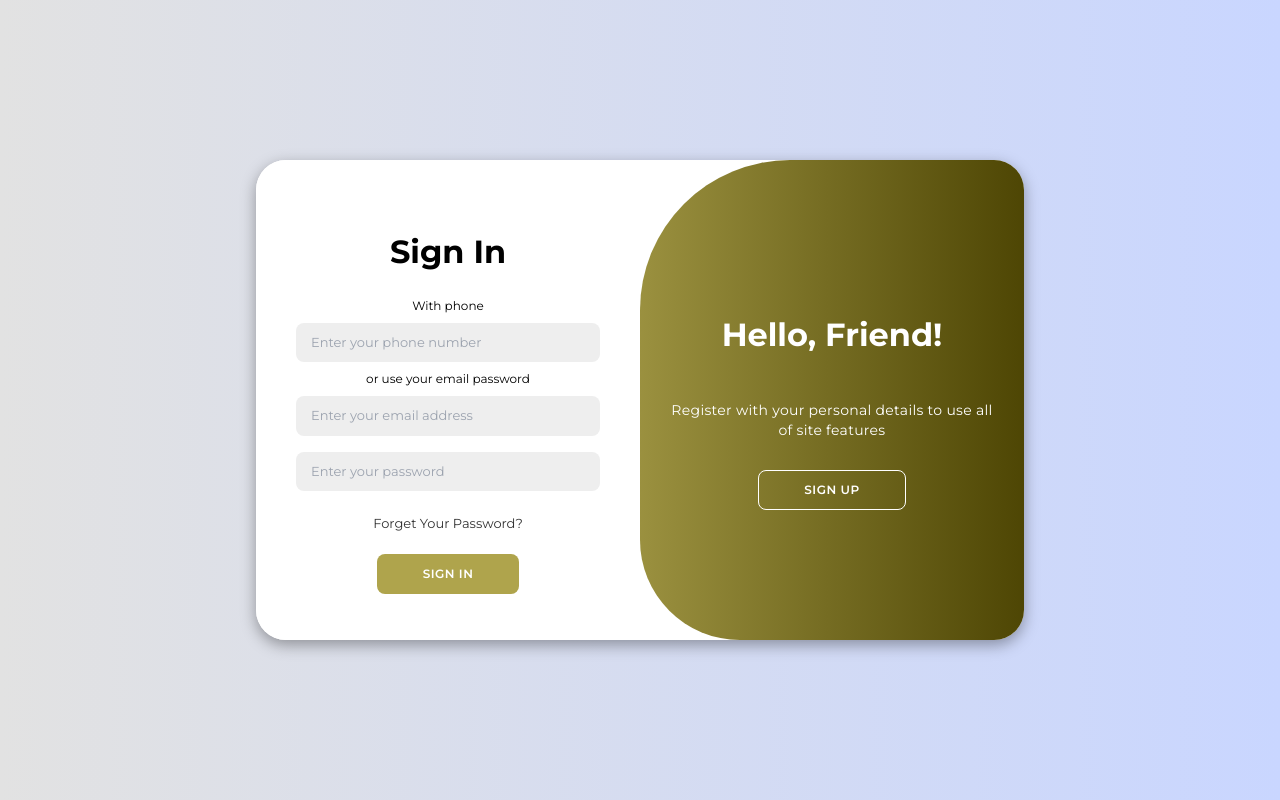
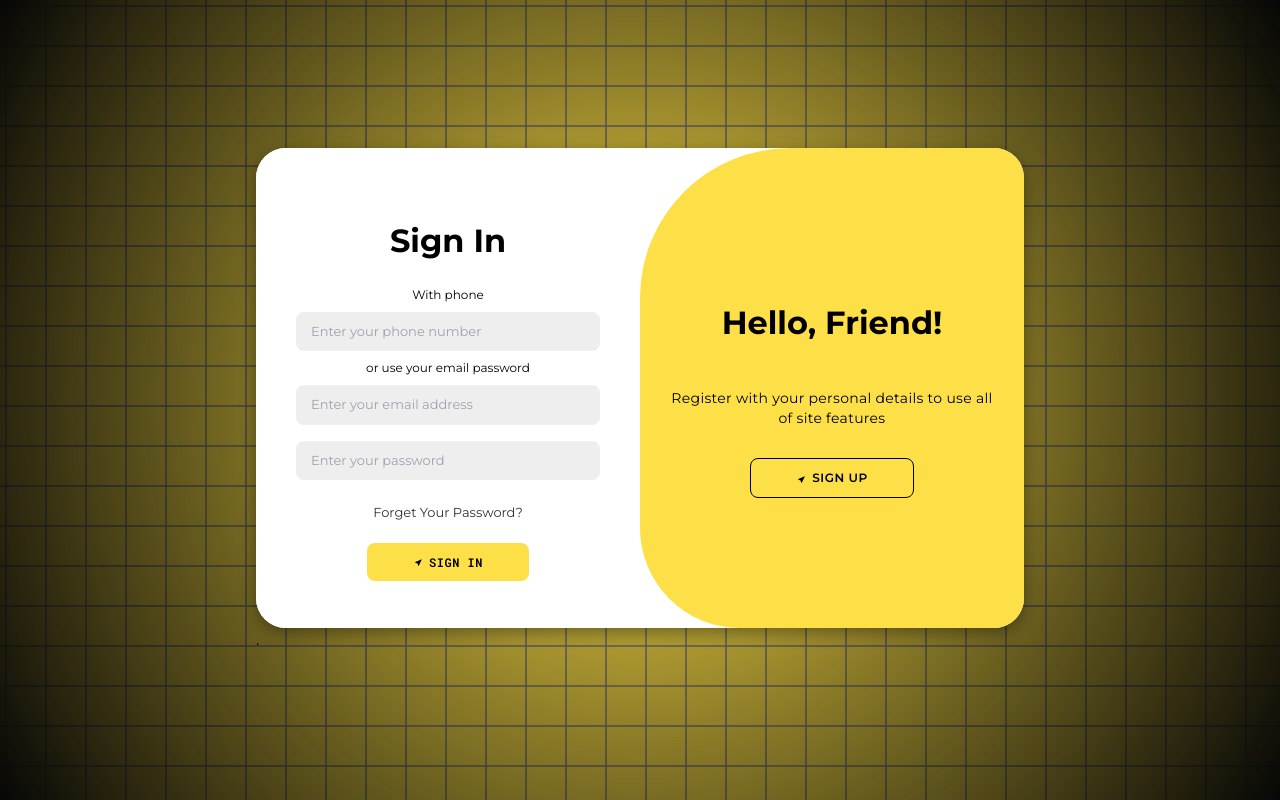
Before and after one commit to Sameer-Kadu/Go_Bus, a React (Vite) app in the folder GoBus_Frontend/: page /auth in a window 1280 px wide. Built offline with nearby package versions, Linux system fonts and the light colour scheme; a web font is replaced by a local one.

Commit message:
login page updated

```diff
--- a/GoBus_Frontend/src/authentication/Authentication.jsx
+++ b/GoBus_Frontend/src/authentication/Authentication.jsx
@@ -1,13 +1,28 @@
 
 import { useState } from "react";
+import Button from "../components/Button";
+import { TiLocationArrow } from "react-icons/ti";
+import Squares from "./Backgroung";
 
 const Authentication = () => {
   const [isActive, setIsActive] = useState(false);
 
   return (
-    <div className="bodydiv all">
+    <div className="bodydiv all text-black">
+
+    <div className="h-screen w-screen absolute">
+    <Squares
+      speed={0.5}
+      squareSize={40}
+      direction='diagonal' // up, down, left, right, diagonal
+      borderColor='gray'
+      hoverFillColor='yellow-200'
+      className="h-screen w-screen"
+    />
+    </div>
+    <div className="">
       <div
-        className={`container all  ${isActive ? "active" : ""}`}
+        className={` z-0 container all  ${isActive ? "active" : ""}`}
         id="container"
       >
         <div className="form-container sign-up all">
@@ -19,7 +34,12 @@ const Authentication = () => {
             <input type="email" placeholder="Enter your email" />
             <input type="password" placeholder="Enter your password" />
             <input type="password" placeholder="Re-enter your password" />
-            <button className="all">Sign Up</button>
+            <Button
+              id="watch-trailer"
+              title="Sign Up"
+              leftIcon={<TiLocationArrow />}
+              containerClass="!bg-yellow-300 flex-center gap-1"
+            />
           </form>
         </div>
         <div className="form-container sign-in all">
@@ -31,24 +51,30 @@ const Authentication = () => {
             <input type="email" placeholder="Enter your email address" />
             <input type="password" placeholder="Enter your password" />
             <a href="#">Forget Your Password?</a>
-            <button className="text-black">Sign In</button>
+            <Button
+              id="watch-trailer"
+              title="Sign in"
+              leftIcon={<TiLocationArrow />}
+              containerClass="!bg-yellow-300 flex-center gap-1"
+            />
           </form>
         </div>
         <div className="toggle-container all">
           <div className="toggle all">
-            <div className="toggle-panel toggle-left all">
+            <div className="toggle-panel toggle-left all text-black">
               <h1 className="all heading">Welcome Back!</h1>
               <p>Enter your personal details to use all of site features</p>
+
               <button
                 className="hid all"
                 id="login"
                 onClick={() => setIsActive(false)}
-              >
+              ><TiLocationArrow className="inline-flex mr-1"/>
                 Sign In
               </button>
             </div>
-            <div className="toggle-panel toggle-right all">
-              <h1 className="all heading">Hello, Friend!</h1>
+            <div className="toggle-panel toggle-right all text-black">
+              <h1 className="all heading text-black">Hello, Friend!</h1>
               <p>
                 Register with your personal details to use all of site features
               </p>
@@ -56,12 +82,13 @@ const Authentication = () => {
                 className="hid all"
                 id="register"
                 onClick={() => setIsActive(true)}
-              >
+              ><TiLocationArrow className="inline-flex mr-1"/>
                 Sign Up
               </button>
             </div>
           </div>
         </div>
+      </div>.
       </div>
     </div>
   );
--- /dev/null
+++ b/GoBus_Frontend/src/authentication/Backgroung.jsx
@@ -0,0 +1,141 @@
+import { useRef, useEffect, useState } from 'react';
+import PropTypes from 'prop-types';
+
+const Squares = ({
+  direction = 'right',
+  speed = 1,
+  borderColor = '#999',
+  squareSize = 40,
+  hoverFillColor = '#222',
+}) => {
+  const canvasRef = useRef(null);
+  const requestRef = useRef(null);
+  const numSquaresX = useRef();
+  const numSquaresY = useRef();
+  const gridOffset = useRef({ x: 0, y: 0 });
+  const [hoveredSquare, setHoveredSquare] = useState(null);
+
+  useEffect(() => {
+    const canvas = canvasRef.current;
+    const ctx = canvas.getContext('2d');
+
+    const resizeCanvas = () => {
+      canvas.width = canvas.offsetWidth;
+      canvas.height = canvas.offsetHeight;
+      numSquaresX.current = Math.ceil(canvas.width / squareSize) + 1;
+      numSquaresY.current = Math.ceil(canvas.height / squareSize) + 1;
+    };
+
+    window.addEventListener('resize', resizeCanvas);
+    resizeCanvas();
+
+    const drawGrid = () => {
+      ctx.clearRect(0, 0, canvas.width, canvas.height);
+
+      const startX = Math.floor(gridOffset.current.x / squareSize) * squareSize;
+      const startY = Math.floor(gridOffset.current.y / squareSize) * squareSize;
+
+      for (let x = startX; x < canvas.width + squareSize; x += squareSize) {
+        for (let y = startY; y < canvas.height + squareSize; y += squareSize) {
+          const squareX = x - (gridOffset.current.x % squareSize);
+          const squareY = y - (gridOffset.current.y % squareSize);
+
+          if (
+            hoveredSquare &&
+            Math.floor((x - startX) / squareSize) === hoveredSquare.x &&
+            Math.floor((y - startY) / squareSize) === hoveredSquare.y
+          ) {
+            ctx.fillStyle = hoverFillColor;
+            ctx.fillRect(squareX, squareY, squareSize, squareSize);
+          }
+
+          ctx.strokeStyle = borderColor;
+          ctx.strokeRect(squareX, squareY, squareSize, squareSize);
+        }
+      }
+
+      const gradient = ctx.createRadialGradient(
+        canvas.width / 2,
+        canvas.height / 2,
+        0,
+        canvas.width / 2,
+        canvas.height / 2,
+        Math.sqrt(Math.pow(canvas.width, 2) + Math.pow(canvas.height, 2)) / 2
+      );
+      gradient.addColorStop(0, 'rgba(0, 0, 0, 0)');
+      gradient.addColorStop(1, '#060606');
+
+      ctx.fillStyle = gradient;
+      ctx.fillRect(0, 0, canvas.width, canvas.height);
+    };
+
+    const updateAnimation = () => {
+      const effectiveSpeed = Math.max(speed, 0.1);
+      switch (direction) {
+        case 'right':
+          gridOffset.current.x = (gridOffset.current.x - effectiveSpeed + squareSize) % squareSize;
+          break;
+        case 'left':
+          gridOffset.current.x = (gridOffset.current.x + effectiveSpeed + squareSize) % squareSize;
+          break;
+        case 'up':
+          gridOffset.current.y = (gridOffset.current.y + effectiveSpeed + squareSize) % squareSize;
+          break;
+        case 'down':
+          gridOffset.current.y = (gridOffset.current.y - effectiveSpeed + squareSize) % squareSize;
+          break;
+        case 'diagonal':
+          gridOffset.current.x = (gridOffset.current.x - effectiveSpeed + squareSize) % squareSize;
+          gridOffset.current.y = (gridOffset.current.y - effectiveSpeed + squareSize) % squareSize;
+          break;
+        default:
+          break;
+      }
+
+      drawGrid();
+      requestRef.current = requestAnimationFrame(updateAnimation);
+    };
+
+    // Track mouse hover
+    const handleMouseMove = (event) => {
+      const rect = canvas.getBoundingClientRect();
+      const mouseX = event.clientX - rect.left;
+      const mouseY = event.clientY - rect.top;
+
+      const startX = Math.floor(gridOffset.current.x / squareSize) * squareSize;
+      const startY = Math.floor(gridOffset.current.y / squareSize) * squareSize;
+
+      const hoveredSquareX = Math.floor((mouseX + gridOffset.current.x - startX) / squareSize);
+      const hoveredSquareY = Math.floor((mouseY + gridOffset.current.y - startY) / squareSize);
+
+      setHoveredSquare({ x: hoveredSquareX, y: hoveredSquareY });
+    };
+
+    const handleMouseLeave = () => {
+      setHoveredSquare(null);
+    };
+
+    canvas.addEventListener('mousemove', handleMouseMove);
+    canvas.addEventListener('mouseleave', handleMouseLeave);
+
+    requestRef.current = requestAnimationFrame(updateAnimation);
+
+    return () => {
+      window.removeEventListener('resize', resizeCanvas);
+      cancelAnimationFrame(requestRef.current);
+      canvas.removeEventListener('mousemove', handleMouseMove);
+      canvas.removeEventListener('mouseleave', handleMouseLeave);
+    };
+  }, [direction, speed, borderColor, hoverFillColor, hoveredSquare, squareSize]);
+
+  return <canvas ref={canvasRef} className="w-full h-full border-none block"></canvas>;
+};
+Squares.propTypes = {
+  direction: PropTypes.string,
+  speed: PropTypes.number,
+  borderColor: PropTypes.string,
+  squareSize: PropTypes.number,
+  hoverFillColor: PropTypes.string,
+};
+
+export default Squares;
--- a/GoBus_Frontend/src/components/Button.jsx
+++ b/GoBus_Frontend/src/components/Button.jsx
@@ -1,3 +1,4 @@
+import propTypes from 'prop-types';
 const Button = ({ title, id, rightIcon, leftIcon, containerClass }) => {
   return (
     <button
@@ -13,4 +14,11 @@ const Button = ({ title, id, rightIcon, leftIcon, containerClass }) => {
     </button>
   );
 };
+Button.propTypes = {
+  title: propTypes.string.isRequired,
+  id: propTypes.string.isRequired,
+  rightIcon: propTypes.element,
+  leftIcon: propTypes.element,
+  containerClass: propTypes.string,
+};
 export default Button;
--- a/GoBus_Frontend/src/components/Home.jsx
+++ b/GoBus_Frontend/src/components/Home.jsx
@@ -113,7 +113,7 @@ const Home = () => {
                 muted
                 id="current-video"
                 className="size-64 origin-center scale-150 object-cover object-center"
-                onLoadData={handleVideoLoad}
+                onLoadedData={handleVideoLoad}
               />
             </div>
           </div>
@@ -135,7 +135,7 @@ const Home = () => {
             loop
             muted
             className="absolute left-0 top-0 size-full object-cover object-center"
-            onLoadData={handleVideoLoad}
+            onLoadedData={handleVideoLoad}
           />
         </div>
 
@@ -150,7 +150,8 @@ const Home = () => {
             </h1>
 
             <p className="mb-5 max-w-64 font-robert-regular text-yellow-200">
-              India's No. 1 Online Bus Ticket Booking Site
+              {/* &apos for ' */}
+              India&apos;s No. 1 Online Bus Ticket Booking Site
             </p>
             {/*<input type="text"/>*/}
 
--- a/GoBus_Frontend/src/index.css
+++ b/GoBus_Frontend/src/index.css
@@ -289,8 +289,8 @@ body {
 }
 
 .bodydiv{
-    background-color: #c9d6ff;
-    background: linear-gradient(to right, #e2e2e2, #c9d6ff);
+    background-color: yellow;
+    background: #fde047;
     display: flex;
     align-items: center;
     justify-content: center;
@@ -339,8 +339,8 @@ body {
 }
 
 .container button{
-    background-color: #afa44c;
-    color: #fff;
+    background-color: #fde047;
+    color: black;
     font-size: 12px;
     padding: 10px 45px;
     border: 1px solid transparent;
@@ -354,7 +354,7 @@ body {
 
 .container button.hid{
     background-color: transparent;
-    border-color: #fff;
+    border-color: black;
 }
 
 .container form{
@@ -453,9 +453,9 @@ body {
 }
 
 .toggle{
-    background-color: #fff;
+    background-color: #fde047;
     height: 100%;
-    background: linear-gradient(to right, #e7db7a, #4e4604);
+    background: linear-gradient(to right, #fde047, #fde047);
     color: #fff;
     position: relative;
     left: -100%;
```
